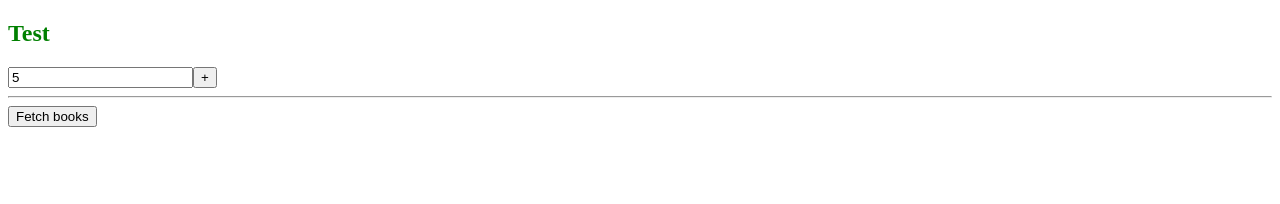
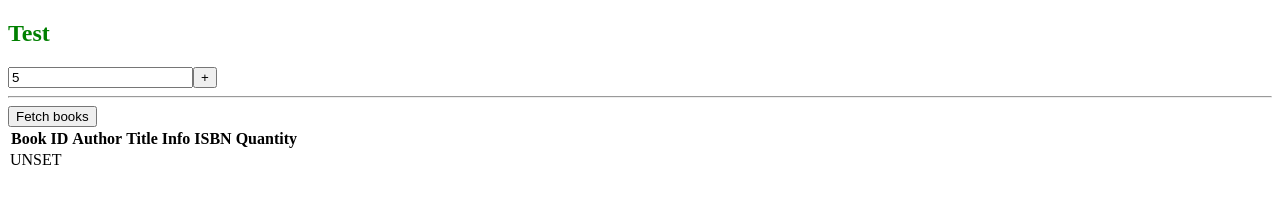
Before and after one commit to ahmprs/web-class-9902, a Gatsby site in the folder gfe/: page /me in a window 1280 px wide. Built offline with nearby package versions, Linux system fonts and the light colour scheme; Gatsby itself is replaced by a stand-in of ours.

Commit message:
basic table added for books information

```diff
--- a/gfe/src/pages/me.js
+++ b/gfe/src/pages/me.js
@@ -1,30 +1,45 @@
 import * as React from "react";
 
 // npm i jquery
-import $ from 'jquery';
+import $ from "jquery";
 
 function Me() {
   const [nbr, setNbr] = React.useState(5);
-  const [title, setTitle] = React.useState("");
+  const [tableInfo, setTableInfo] = React.useState("UNSET");
 
   function txtChange(e) {
     setNbr(e.target.value);
   }
 
-  function btnInc(){
+  function btnInc() {
     setNbr(nbr + 5);
   }
 
-  function fnFetchBooks(){
+  function fnFetchBooks() {
     //   debugger;
     $.post(
-        'http://localhost/web-class-9902/lbe/public/api/get-all-books',
-        {},
-        function(d,s){
-            debugger;
-            console.table(d.res);
-            //  setTitle (d.res[0].book_title);
-        }
+      "http://localhost/web-class-9902/lbe/public/api/get-all-books",
+      {},
+      function (d, s) {
+        // console.log(d.res);
+        // debugger;
+
+        let inf = d.res.map((x) => {
+          return (
+            <>
+              <tr>
+                <td>{x.book_id}</td>
+                <td>{x.book_author}</td>
+                <td>{x.book_title}</td>
+                <td>{x.book_info}</td>
+                <td>{x.book_isbn}</td>
+                <td>{x.book_qty}</td>
+              </tr>
+            </>
+          );
+        });
+        setTableInfo(inf);
+      }
     );
   }
 
@@ -37,7 +52,17 @@ function Me() {
       <hr />
       <button onClick={fnFetchBooks}>Fetch books</button>
       <br />
-      <span>{title}</span>
+      <table>
+        <tr>
+          <th>Book ID</th>
+          <th>Author</th>
+          <th>Title</th>
+          <th>Info</th>
+          <th>ISBN</th>
+          <th>Quantity</th>
+        </tr>
+        {tableInfo}
+      </table>
     </>
   );
 }
```
